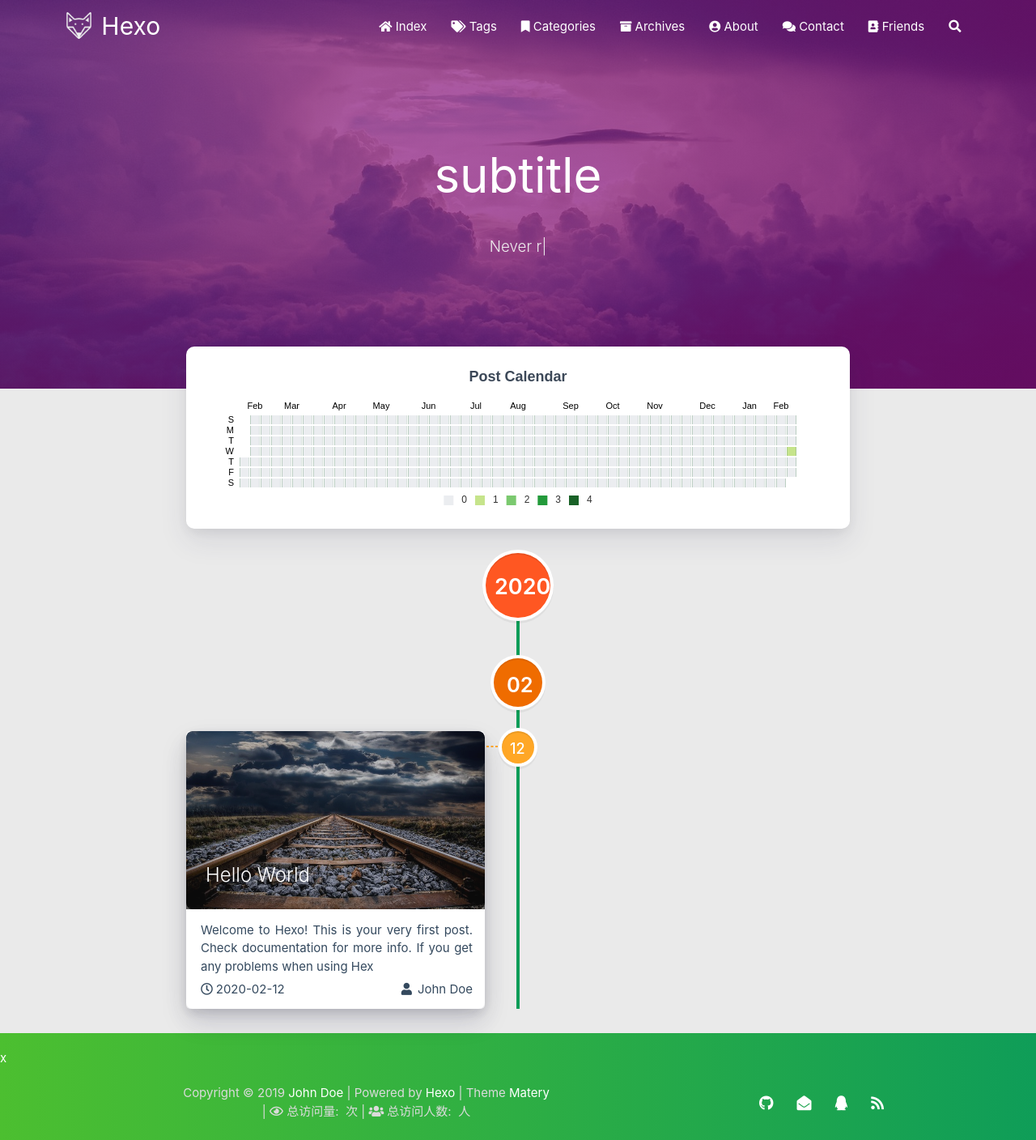
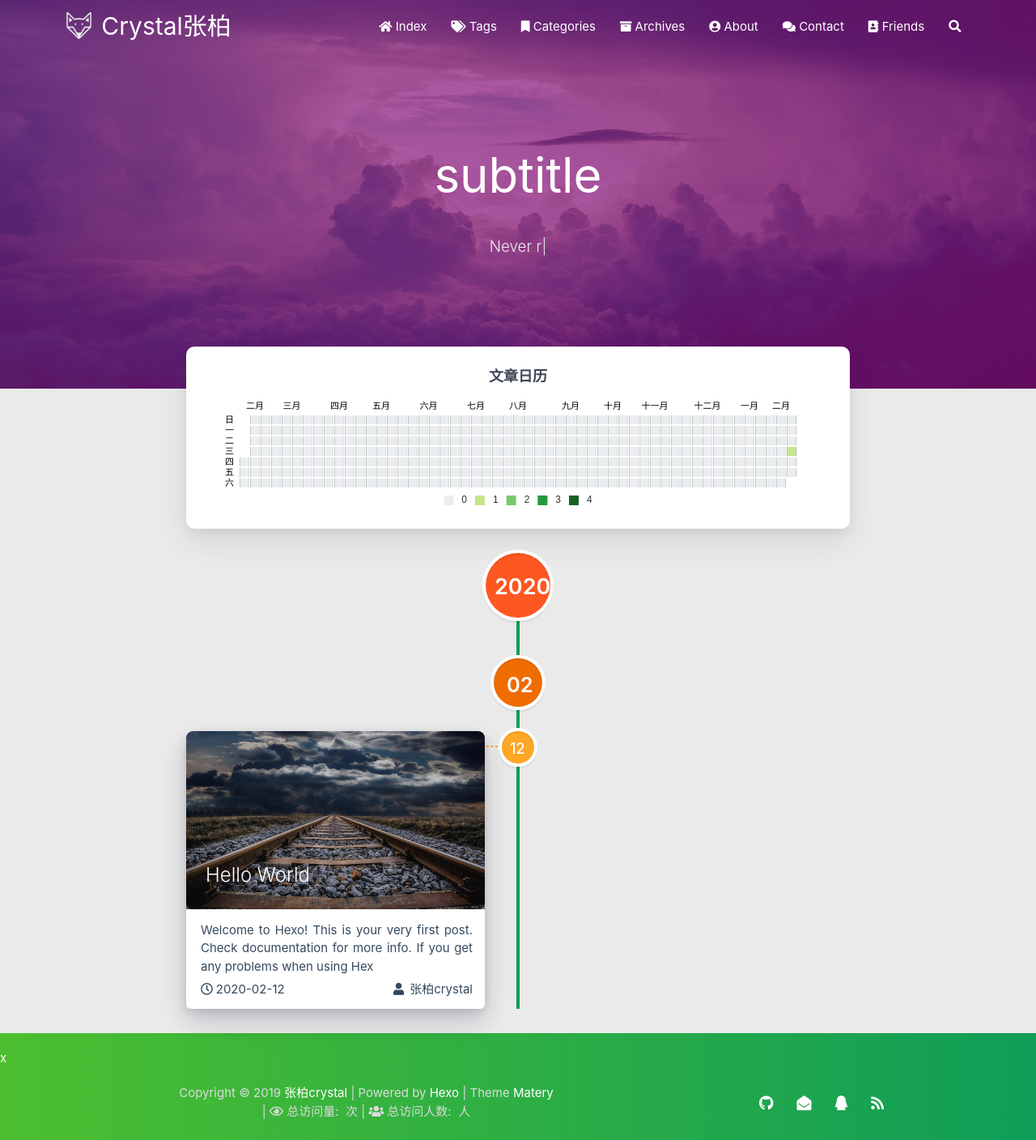
Before and after one commit to crystal-zhang-bai/crystal-zhang-bai.github.io, a plain HTML site: page archives/index.html in a window 1280 px wide. Shown: the whole page at 81% size. Drawn offline with nearby package versions, Linux system fonts and the light colour scheme; some packages are replaced by stand-ins of ours; no server answers; a script that the page names is missing.

Commit message:
Site updated: 2020-02-14 11:06:36

```diff
--- a/archives/index.html
+++ b/archives/index.html
@@ -1,11 +1,11 @@
 <!DOCTYPE HTML>
-<html lang="en">
+<html lang="zh-Hans">
 
 
 <head>
     <meta charset="utf-8">
-    <meta name="keywords" content="Archives, Hexo">
-    <meta name="description" content="Archives | Hexo">
+    <meta name="keywords" content="Archives, Crystal张柏">
+    <meta name="description" content="Archives | Crystal张柏">
     <meta http-equiv="X-UA-Compatible" content="IE=edge">
     <meta name="viewport" content="width=device-width, initial-scale=1.0, user-scalable=no">
     <meta name="renderer" content="webkit|ie-stand|ie-comp">
@@ -13,7 +13,7 @@
     <meta name="format-detection" content="telephone=no">
     <meta name="apple-mobile-web-app-capable" content="yes">
     <meta name="apple-mobile-web-app-status-bar-style" content="black-translucent">
-    <title>Archives | Hexo</title>
+    <title>Archives | Crystal张柏</title>
     <link rel="icon" type="image/png" href="/favicon.png">
 
     <link rel="stylesheet" type="text/css" href="/libs/awesome/css/all.css">
@@ -38,7 +38,7 @@
 
                     <img src="/medias/logo.png" class="logo-img" alt="LOGO">
 
-                    <span class="logo-span">Hexo</span>
+                    <span class="logo-span">Crystal张柏</span>
                 </a>
             </div>
 
@@ -136,10 +136,10 @@
 
         <img src="/medias/logo.png" class="logo-img circle responsive-img">
 
-        <div class="logo-name">Hexo</div>
+        <div class="logo-name">Crystal张柏</div>
         <div class="logo-desc">
 
-            Never really desperate, only the lost of the soul.
+            深自缄默，声震世间
 
         </div>
     </div>
@@ -358,7 +358,7 @@
     let option = {
         title: {
             top: 0,
-            text: 'Post Calendar',
+            text: '文章日历',
             left: 'center',
             textStyle: {
                 color: '#3C4858'
@@ -405,12 +405,12 @@
                 show: false
             },
             monthLabel: {
-                nameMap: 'en',
+                nameMap: 'cn',
                 fontSize: 11
             },
             dayLabel: {
                 formatter: '{start}  1st',
-                nameMap: 'en',
+                nameMap: 'cn',
                 fontSize: 11
             }
         }],
@@ -478,7 +478,7 @@
                                 <span class="publish-author">
 
                                     <i class="fas fa-user fa-fw"></i>
-                                    John Doe
+                                    张柏crystal
 
                                 </span>
                             </div>
@@ -528,7 +528,7 @@
         <div class="col s12 m8 l8 copy-right">
             Copyright&nbsp;&copy;
             <span id="year">2019</span>
-            <a href="http://yoursite.com" target="_blank">John Doe</a>
+            <a href="http://yoursite.com" target="_blank">张柏crystal</a>
             |&nbsp;Powered by&nbsp;<a href="https://hexo.io/" target="_blank">Hexo</a>
             |&nbsp;Theme&nbsp;<a href="https://github.com/blinkfox/hexo-theme-matery" target="_blank">Matery</a>
             <br>
```
Also changed, not shown: 2020/02/12/hello-world/index.html (+11 -11 lines), archives/2020/02/index.html (+12 -12 lines), archives/2020/index.html (+12 -12 lines), index.html (+9 -9 lines).
